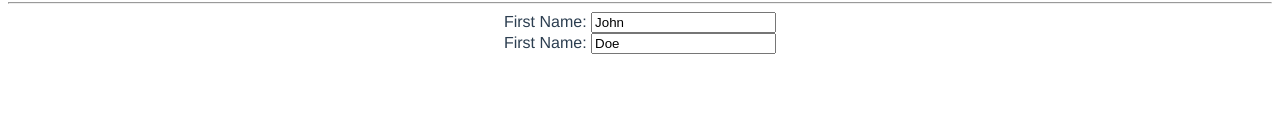
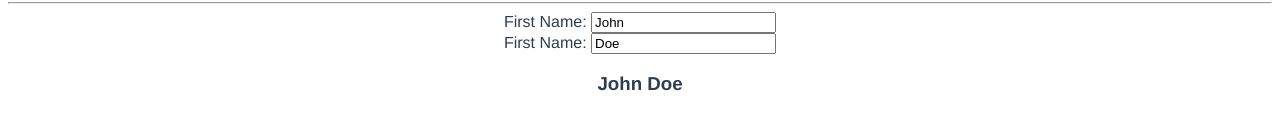
Before and after one commit to EdilsonBorges/Vue.js-workspace, a Vue app: page /#/ in a window 1280 px wide. Shown: the part 292-422 px from the top of the page. Built offline with nearby package versions, Linux system fonts and the light colour scheme.

Commit message:
Computed terms

```diff
--- a/src/components/Test.vue
+++ b/src/components/Test.vue
@@ -11,8 +11,9 @@
       <input type="text" v-on:keyup="pressKey" v-on:keyup.enter="enterHit">
       <hr />
       <label>First Name: </label><input type="text" v-model="user.firstName">
-      <br>
+      <br />
       <label>First Name: </label><input type="text" v-model="user.lastName">
+      <h3>{{fullName}}</h3>
   </div>
 </template>
 
@@ -44,7 +45,12 @@
         enterHit: function () {
           console.log('You hit enter')
         }
-      }
+      },
+      computed: {
+        fullName: function () {
+          return this.user.firstName + ' ' + this.user.lastName
+        }
+  }
 }
 </script>
 
```
